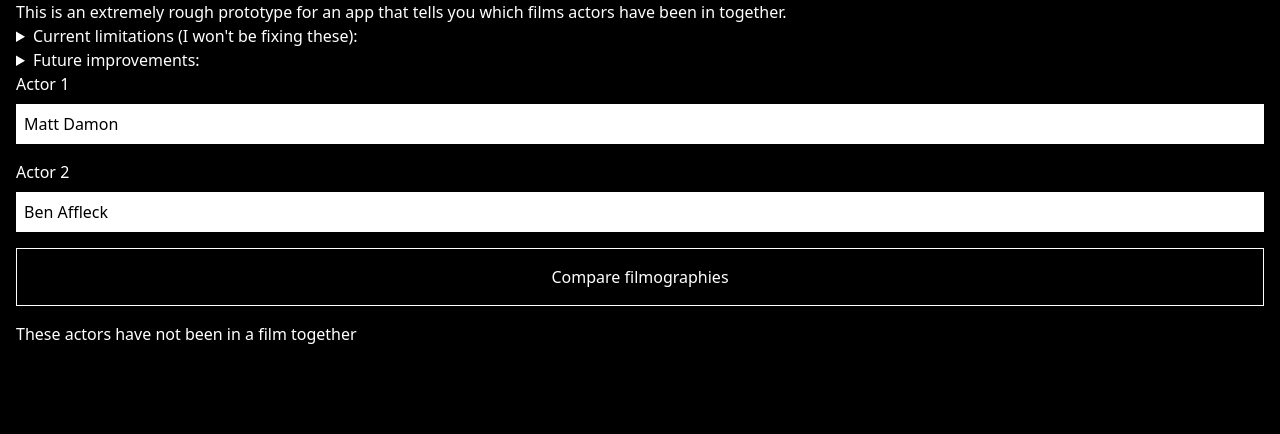
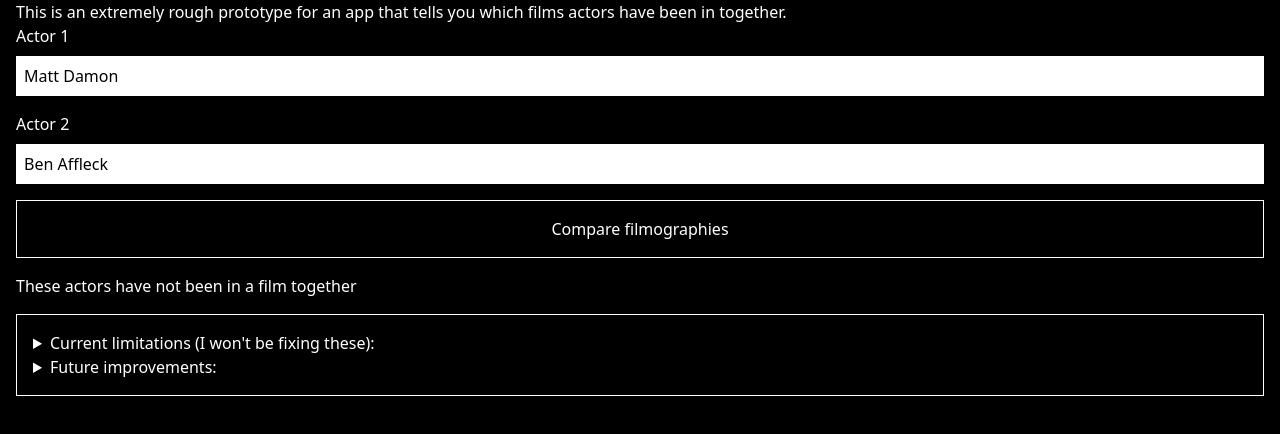
Before and after one commit to DipoOgunmodede/movie-finder, a Vue app: page / in a window 1280 px wide. Shown: the top 434 px of the page. Built offline with nearby package versions, Linux system fonts and the light colour scheme.

Commit message:
moved notes to the bottom

```diff
--- a/src/App.vue
+++ b/src/App.vue
@@ -84,6 +84,33 @@ const compareBothActorsFilmographies = async (firstActor, secondActor) => {
     <p>This is an extremely rough prototype for an app that tells you which films actors have been in together.</p>
 
 
+
+
+    <div class="flex flex-col justify-center gap-4">
+      <label class="text-white flex flex-col gap-2">
+        Actor 1
+        <input type="text" class="actor actor1 text-black p-2" v-model="actor1" placeholder="Search for an actor" />
+      </label>
+      <label class="text-white flex flex-col gap-2">
+        Actor 2
+        <input type="text" class="actor actor2 text-black p-2" v-model="actor2" placeholder="Search for an actor" />
+      </label>
+    </div>
+
+    <button @click="compareBothActorsFilmographies(actor1, actor2)" class="p-4 my-4 border border-white">Compare
+      filmographies</button>
+    <!-- show list if they have appeared in a film together -->
+    <ul v-if="actorsCommonFilms.length">
+      <h2 class="text-2xl underline">These actors <span class="text-xs">(or actresses 😑)</span> have been in the
+        following {{ actorsCommonFilms.length }} films:</h2>
+      <li v-for="film in actorsCommonFilms" :key="film.id">
+        <a>{{ film.original_title }}</a>
+        <img src="" alt="">
+      </li>
+    </ul>
+    <p v-else>These actors have not been in a film together</p>
+
+    <div class="border border-white p-4 my-4">
       <details>
         <summary>Current limitations (I won't be fixing these):</summary>
         <ul>
@@ -91,7 +118,8 @@ const compareBothActorsFilmographies = async (firstActor, secondActor) => {
           <li>Only 2 actors can be compared at a time</li>
           <li>While case insensitive, there is no way to handle typos</li>
           <li>
-          The app only searches for the first result returned by the API. If there are multiple actors with the exact same
+            The app only searches for the first result returned by the API. If there are multiple actors with the exact
+            same
             name,
             the app will only search for the first result.
           </li>
@@ -113,34 +141,14 @@ const compareBothActorsFilmographies = async (firstActor, secondActor) => {
           <li>Show rating for each film</li>
           <li>The message about the actors not being in a film together is the default condition because the <code
               class="text-code">v-else</code>
-          is hit immediately on pageload (<code class="text-code">actorsCommonFilms</code> is truthy onload). If I can be
-          bothered I will bind this to a check on enter keyup, input focus change and button click. Basically more event listening</li>
+            is hit immediately on pageload (<code class="text-code">actorsCommonFilms</code> is truthy onload). If I can
+            be
+            bothered I will bind this to a check on enter keyup, input focus change and button click. Basically more event
+            listening</li>
           <li>Interpolate the actors names into the message about them not being in a film together</li>
           <li>Increase max limit of actors to compare</li>
         </ul>
       </details>
-
-    <div class="flex flex-col justify-center gap-4">
-      <label class="text-white flex flex-col gap-2">
-        Actor 1
-        <input type="text" class="actor actor1 text-black p-2" v-model="actor1" placeholder="Search for an actor" />
-      </label>
-      <label class="text-white flex flex-col gap-2">
-        Actor 2
-        <input type="text" class="actor actor2 text-black p-2" v-model="actor2" placeholder="Search for an actor" />
-      </label>
     </div>
-
-    <button @click="compareBothActorsFilmographies(actor1, actor2)" class="p-4 my-4 border border-white">Compare
-      filmographies</button>
-    <!-- show list if they have appeared in a film together -->
-    <ul v-if="actorsCommonFilms.length">
-      <h2  class="text-2xl underline">These actors <span class="text-xs">(or actresses 😑)</span> have been in the following {{actorsCommonFilms.length}} films:</h2>
-      <li v-for="film in actorsCommonFilms" :key="film.id">
-        <a>{{ film.original_title }}</a>
-        <img src="" alt="">
-      </li>
-    </ul>
-    <p v-else>These actors have not been in a film together</p>
   </div>
 </template>
```
Lines whose indentation alone changed are shown as unchanged.
